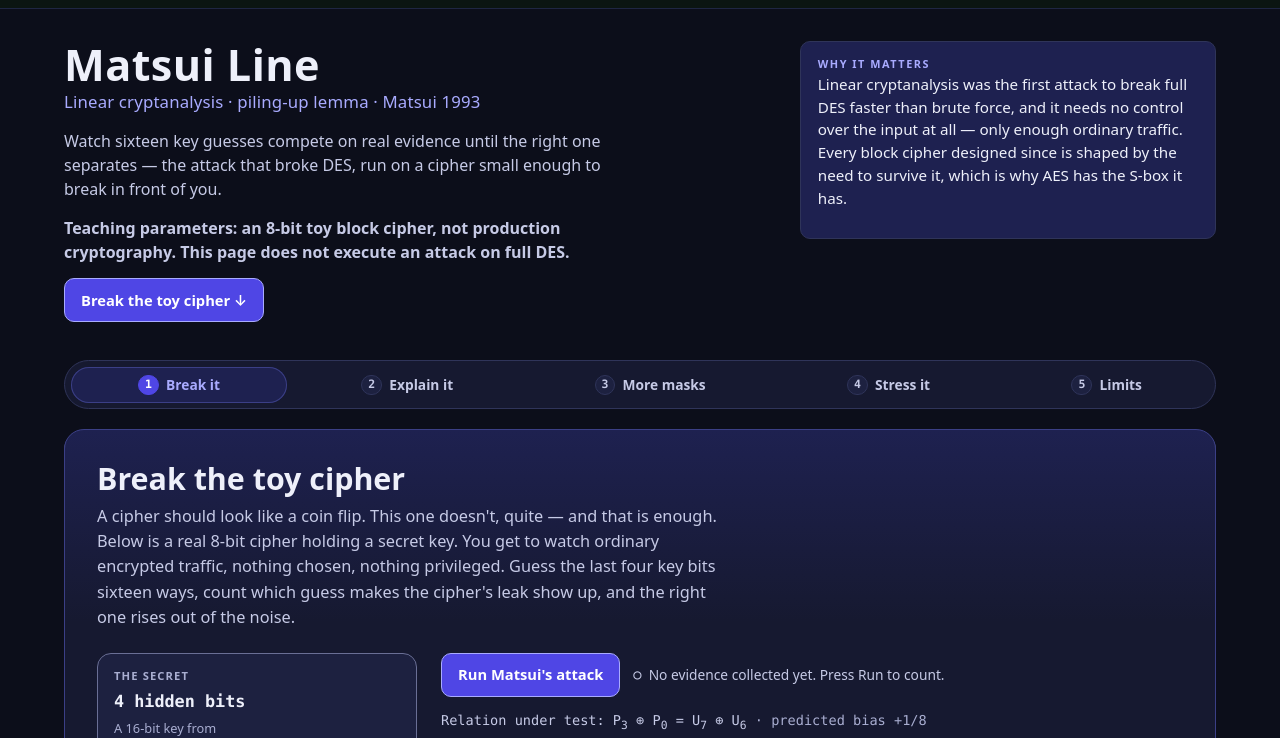
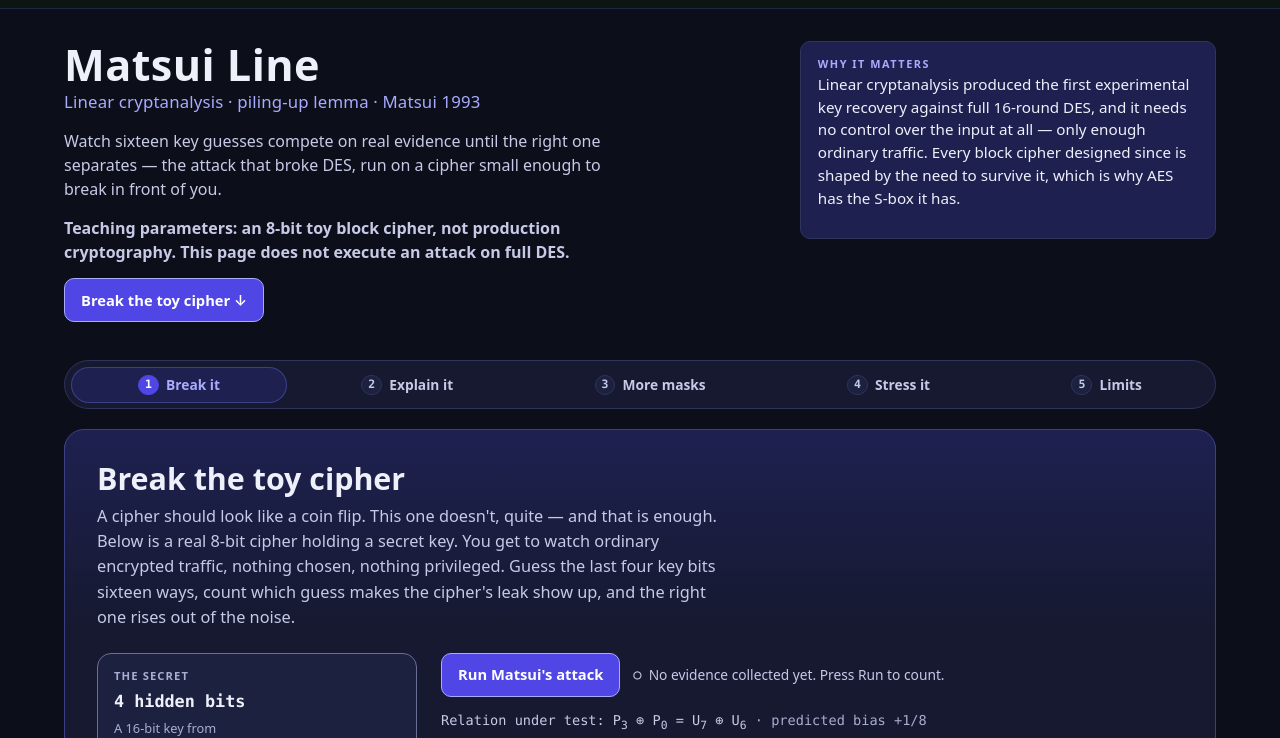
Before and after one commit to systemslibrarian/crypto-lab-matsui-line, a website built with Vite: page index.html in a window 1280 px wide. Shown: the part 54-792 px from the top of the page. Built offline with nearby package versions, Linux system fonts and the light colour scheme.

Commit message:
Match the hero to the README on DES, and date Serpent's finalist year
Item 58: the hero said linear cryptanalysis "was the first attack to break full
DES faster than brute force". It was not. Biham and Shamir got there first, in
"Differential Cryptanalysis of the Full 16-round DES" (CRYPTO '92), whose
abstract opens "we develop the first known attack which is capable of breaking
the full 16 round DES in less than the complexity of exhaustive search" - the
2^47 chosen plaintexts this page's own differential-versus-linear table already
prints. What Matsui has is the first experimental key recovery, which is what
the README and the sources list have said all along, so the hero now says that.

Item 66: Serpent was an AES candidate in 1998 and one of the five finalists in
1999. NIST announced the fifteen Round 1 candidates on 20 August 1998 and chose
the finalists after the Round 1 comment period closed on 15 April 1999.

Sources:
Biham and Shamir, "Differential Cryptanalysis of the Full 16-round DES",
CRYPTO '92, LNCS 740, pp. 487-496 -
https://link.springer.com/chapter/10.1007/3-540-48071-4_34
Matsui, "The First Experimental Cryptanalysis of the Data Encryption Standard",
CRYPTO '94 - https://link.springer.com/chapter/10.1007/3-540-48658-5_1
Nechvatal et al., "Status Report on the First Round of the Development of the
Advanced Encryption Standard", J. Res. NIST 104(5), Sept-Oct 1999, 1.2 and 1.4 -
https://nvlpubs.nist.gov/nistpubs/jres/104/5/j45nec.pdf

Co-Authored-By: Claude Fable 5.1 <noreply@anthropic.com>

```diff
--- a/index.html
+++ b/index.html
@@ -172,7 +172,7 @@
         <aside class="cl-hero-why" aria-label="Why it matters">
           <span class="cl-hero-why-label">WHY IT MATTERS</span>
           <p class="cl-hero-why-text">
-            Linear cryptanalysis was the first attack to break full DES faster than brute force, and it needs no control
+            Linear cryptanalysis produced the first experimental key recovery against full 16-round DES, and it needs no control
             over the input at all — only enough ordinary traffic. Every block cipher designed since is shaped by the
             need to survive it, which is why AES has the S-box it has.
           </p>
```
Also changed, not shown: README.md.
